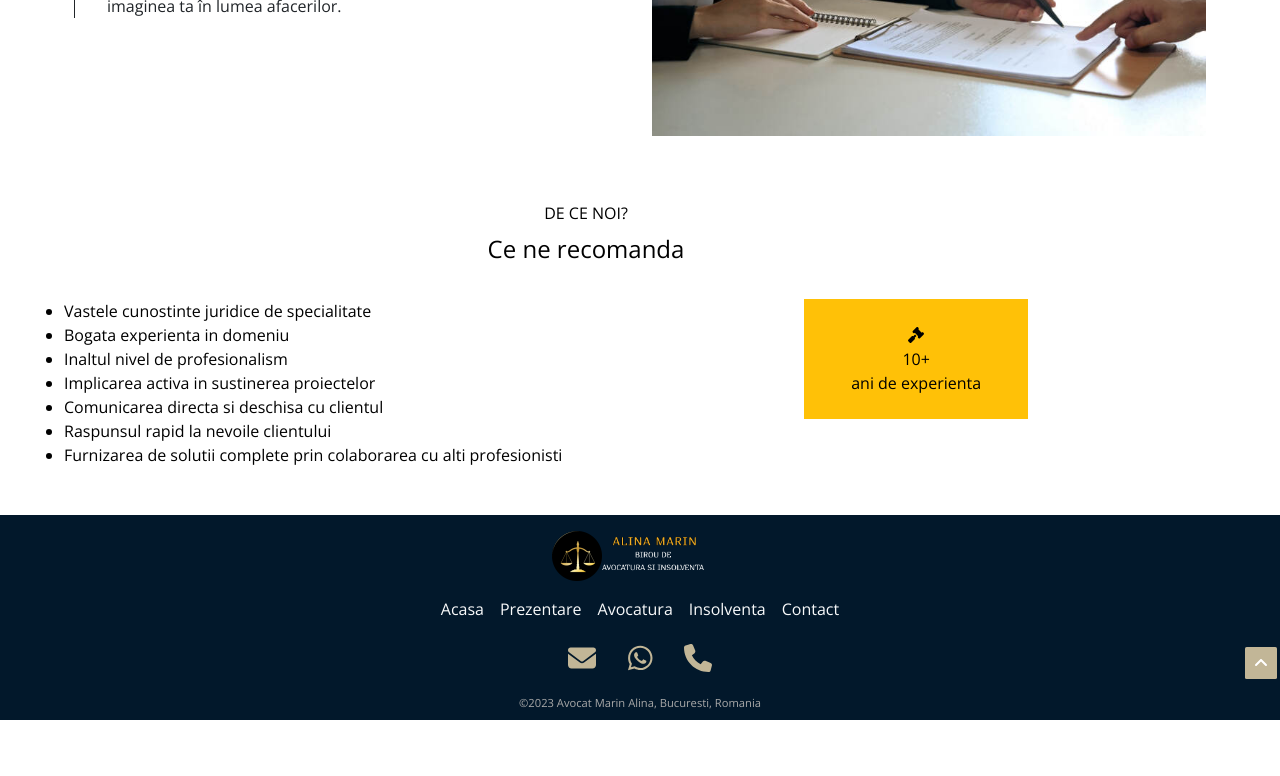
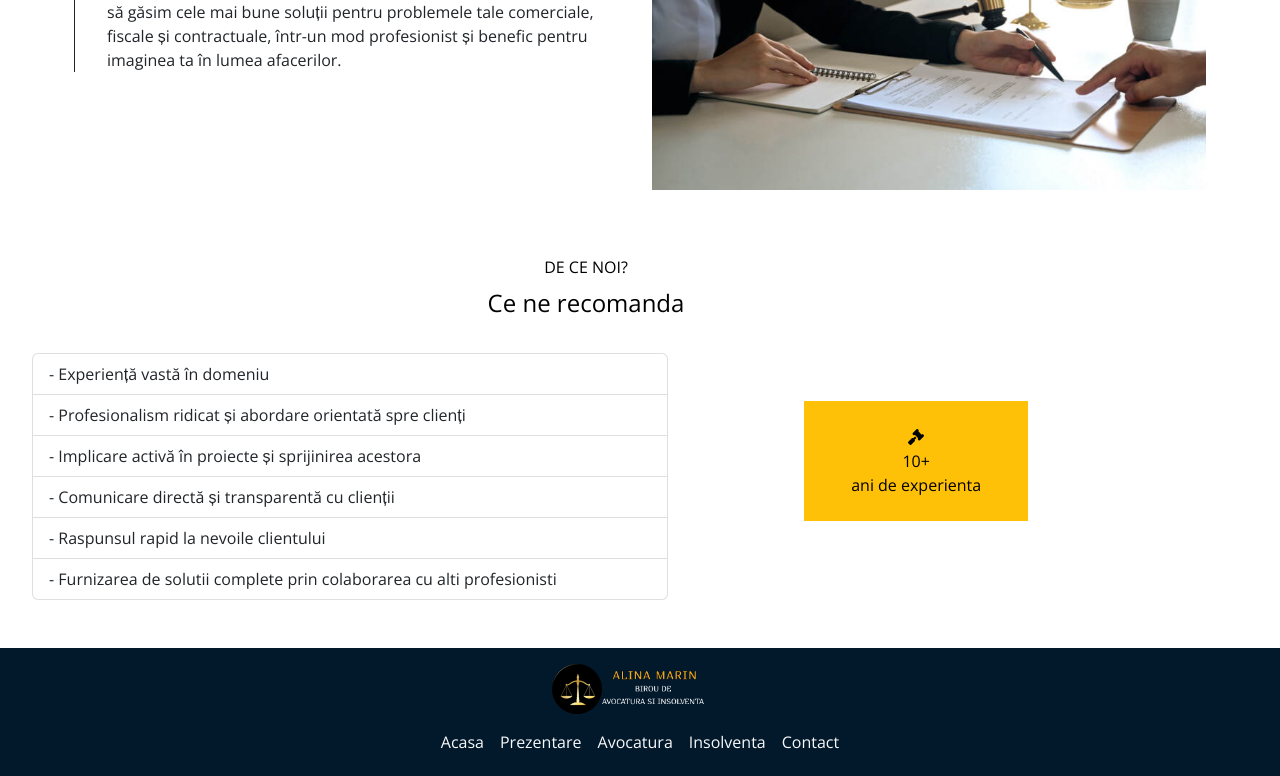
Before and after one commit to AlexJora/lawyer-website, a React (Create React App) app in the folder client/: page / in a window 1280 px wide. Shown: the part 1901-2677 px from the top of the page. Before the commit the page ends 2621 px from the top, so only its background shows below. Built offline with nearby package versions, Linux system fonts and the light colour scheme; a web font is replaced by a local one.

Commit message:
list from recomandation-homepage

```diff
--- a/client/src/pages/Acasa.js
+++ b/client/src/pages/Acasa.js
@@ -91,8 +91,8 @@ const Acasa = () => {
                       <p className='pt-3'>Asistenta si reprezentare juridica in domenii de drept comercial, infiintari
                         societati, drept civil, dreptul muncii, dreptul familiei, proprietete intelectuala, procedura
                         insolventei, recuperari creante, drept administrativ, asociatii si fundatii, etc.</p>
-                      <div className='text-center mt-3'>
-                        <button type="button" class="btn btn-outline-warning">Afla mai multe...</button>
+                      <div className='text-center mt-4 mb-5'>
+                        <button type="button" class="btn btn-outline-warning ">Afla mai multe...</button>
                       </div>
                     </div>
                     <div className='col-md-6'>
@@ -149,19 +149,20 @@ const Acasa = () => {
             <h6>DE CE NOI?</h6>
             <h4 className="h-50 lh-base fw-normal">Ce ne recomanda</h4>
           </div>
-          <div className="row mt-4 flex-column flex-md-row">
+          <div className="row mt-4 flex-column flex-md-row mb-3">
             <div className="col col-md-7 order-md-2">
-              <ul className='fw-normal'>
-                <li>Vastele cunostinte juridice de specialitate</li>
-                <li>Bogata experienta in domeniu</li>
-                <li>Inaltul nivel de profesionalism</li>
-                <li>Implicarea activa in sustinerea proiectelor</li>
-                <li>Comunicarea directa si deschisa cu clientul</li>
-                <li>Raspunsul rapid la nevoile clientului</li>
-                <li>Furnizarea de solutii complete prin colaborarea cu alti profesionisti</li>
+
+              <ul class="list-group">
+                <li class="list-group-item"> - Experiență vastă în domeniu</li>
+                <li class="list-group-item"> - Profesionalism ridicat și abordare orientată spre clienți</li>
+                <li class="list-group-item"> - Implicare activă în proiecte și sprijinirea acestora</li>
+                <li class="list-group-item"> - Comunicare directă și transparentă cu clienții</li>
+                <li class="list-group-item"> - Raspunsul rapid la nevoile clientului</li>
+                <li class="list-group-item"> - Furnizarea de solutii complete prin colaborarea cu alti profesionisti</li>
+
               </ul>
             </div>
-            <div className="col col-md-5 order-md-2">
+            <div className="col col-md-5 order-md-2 mt-5">
               <div className='container d-flex flex-column bg-warning justify-content-center align-items-center p-4 w-50'>
                 <div><FontAwesomeIcon icon={faGavel} /></div>
                 <div>10+</div>
```
